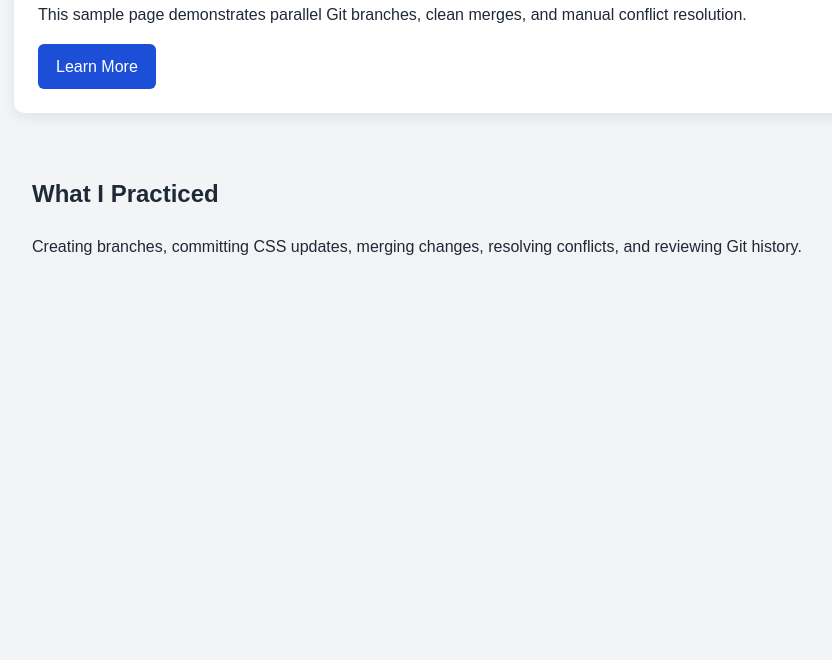
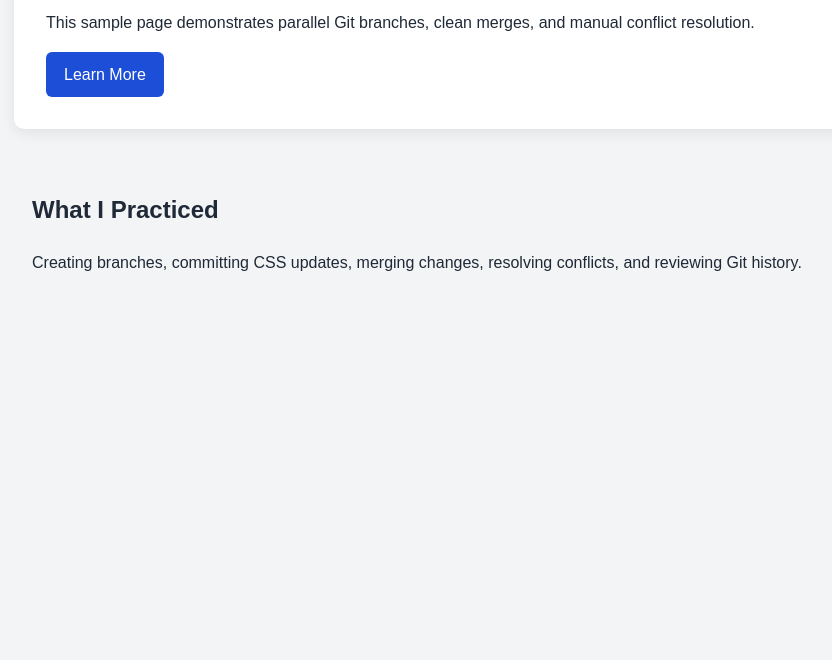
Before and after one commit to shaurovemon75/2023100000315_3_Gitlab, a plain HTML site: page index.html in a window 1280 px wide. Shown: the part 140-800 px from the top of the page, without its empty margins (176-1008 px from the left). Drawn offline with Linux system fonts and the light colour scheme.

Commit message:
Update card padding in branch-1

```diff
--- a/index.css
+++ b/index.css
@@ -17,7 +17,7 @@ body {
 
 .card {
   background: #ffffff;
-  padding: 24px;
+  padding: 32px;
   border-radius: 10px;
   box-shadow: 0 4px 14px rgba(0, 0, 0, 0.08);
 }
```
